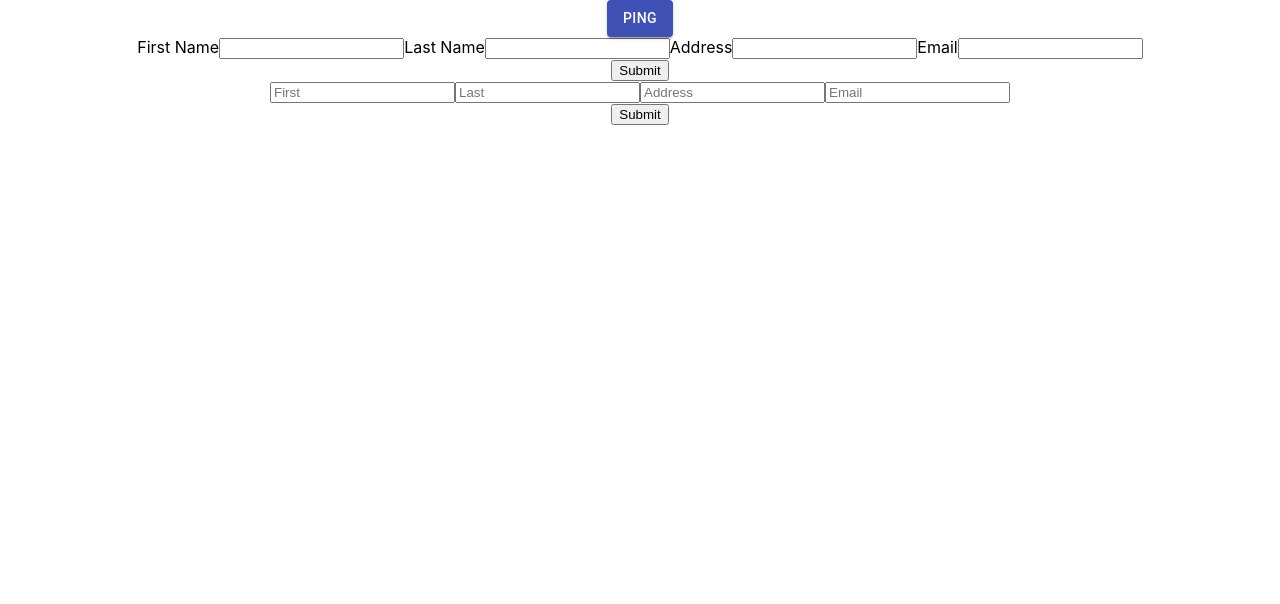
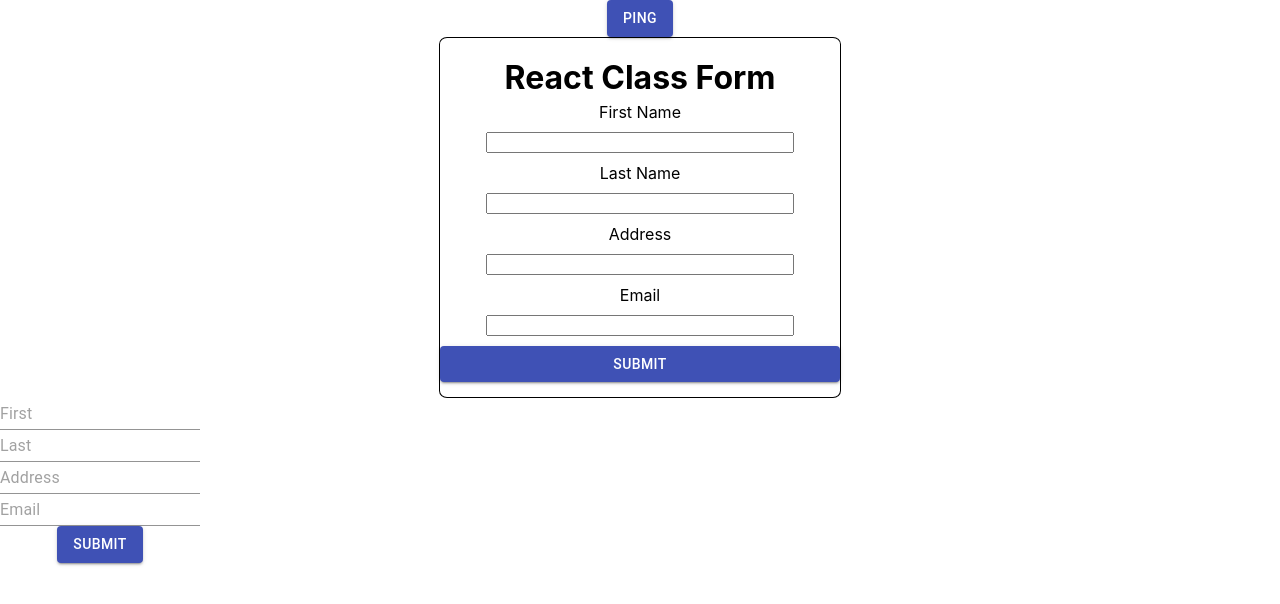
Before and after one commit to cmarr768/ts-react, a React (Create React App) app: page / in a window 1280 px wide. Shown: the top 604 px of the page. Built offline with nearby package versions, Linux system fonts and the light colour scheme.

Commit message:
Styled class form, added css modules

```diff
--- /dev/null
+++ b/src/css/user-form-class.module.css
@@ -0,0 +1,26 @@
+.classFormWrapper * {
+  margin: 0 auto;
+}
+
+.classFormWrapper div {
+  display: flex;
+  flex-direction: column;
+  width: 400px;
+  border: 1px solid black;
+  border-radius: 2%;
+  align-items: space-around;
+  padding: 15px 0;
+}
+
+.classFormWrapper h1 {
+  margin: 5px auto;
+}
+
+.classFormWrapper input {
+  width: 75%;
+  margin: 10px auto;
+}
+
+.classFormWrapper button {
+  width: auto;
+}
--- /dev/null
+++ b/src/css/user-form-hooks.module.css
@@ -0,0 +1,8 @@
+.formWrapper {
+  width: 200px;
+}
+
+.formWrapper form {
+  display: flex;
+  flex-direction: column;
+}
--- a/src/user/user-form-class.tsx
+++ b/src/user/user-form-class.tsx
@@ -1,5 +1,8 @@
 import React from 'react';
 import axios from "axios"
+import Button from '@material-ui/core/Button'
+import style from '../css/user-form-class.module.css'
+
 
 type Props = {};
 type State = { firstName: string, lastName: string, address: string, email: string };
@@ -49,8 +52,9 @@ export class UserFormClass extends React.Component<Props, State> {
 
     render() {
         return (
-            <div>
+            <div className={style.classFormWrapper}>
                 <div>
+                    <h1>React Class Form</h1>
                     <label>First Name</label>
                     <input name="First Name" type="text" value={this.state.firstName} onChange={this.handleFirstNameChange}></input>
                     <label>Last Name</label>
@@ -59,10 +63,10 @@ export class UserFormClass extends React.Component<Props, State> {
                     <input name="Address" type="text" value={this.state.address} onChange={this.handleAddressChange}></input>
                     <label>Email</label>
                     <input name="Email" type="text" value={this.state.email} onChange={this.handleEmailChange}></input>
-                </div>
-                <div>
-                    <button onClick={this.handleSubmit}>Submit</button>
-                </div>
+
+
+                    <Button variant="contained" color="primary" onClick={this.handleSubmit}>Submit</Button>
+                    </div>
             </div>
         );
     }
--- a/src/user/user-form-hooks.tsx
+++ b/src/user/user-form-hooks.tsx
@@ -1,5 +1,9 @@
 import React, { useState } from 'react';
 import axios from "axios"
+import style from '../css/user-form-hooks.module.css'
+import Button from '@material-ui/core/Button'
+import { TextField } from '@material-ui/core'
+
 
 export const UserFormHooks = () => {
     // Declare a new state variable, which we'll call "count"
@@ -24,15 +28,15 @@ export const UserFormHooks = () => {
     }
 
     return (
-        <div>
+        <div className= {style.formWrapper}>
+            <form>
+                <TextField placeholder="First" type="text" value={firstName} onChange={e => setFirstName(e.target.value)} />
+                <TextField placeholder="Last" type="text" value={lastName} onChange={e => setLastName(e.target.value)} />
+                <TextField placeholder="Address" type="text" value={address} onChange={e => setAddress(e.target.value)} />
+                <TextField placeholder="Email" type="text" value={email} onChange={e => setEmail(e.target.value)} />
+            </form>
             <div>
-                <input placeholder="First" type="text" value={firstName} onChange={e => setFirstName(e.target.value)} />
-                <input placeholder="Last" type="text" value={lastName} onChange={e => setLastName(e.target.value)} />
-                <input placeholder="Address" type="text" value={address} onChange={e => setAddress(e.target.value)} />
-                <input placeholder="Email" type="text" value={email} onChange={e => setEmail(e.target.value)} />
-            </div>
-            <div>
-                <button onClick={handleSubmit}>Submit</button>
+                <Button variant="contained" color="primary" onClick={handleSubmit}>Submit</Button>
             </div>
         </div>
     );
```
